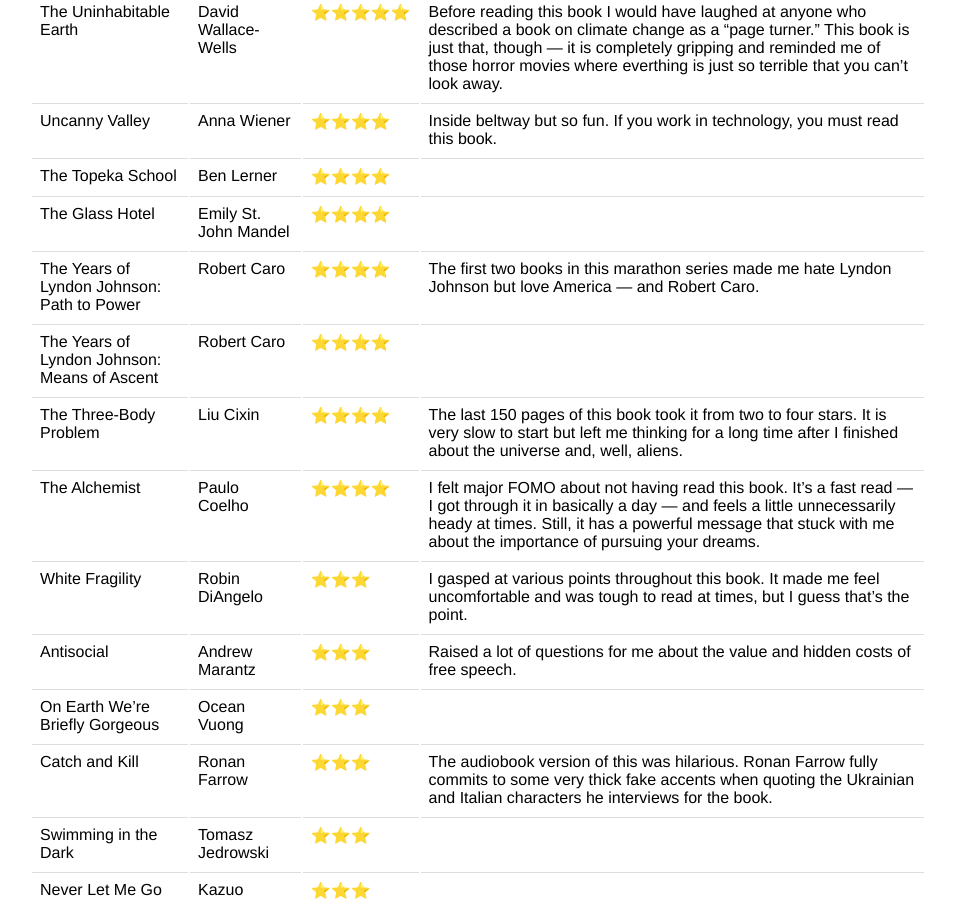
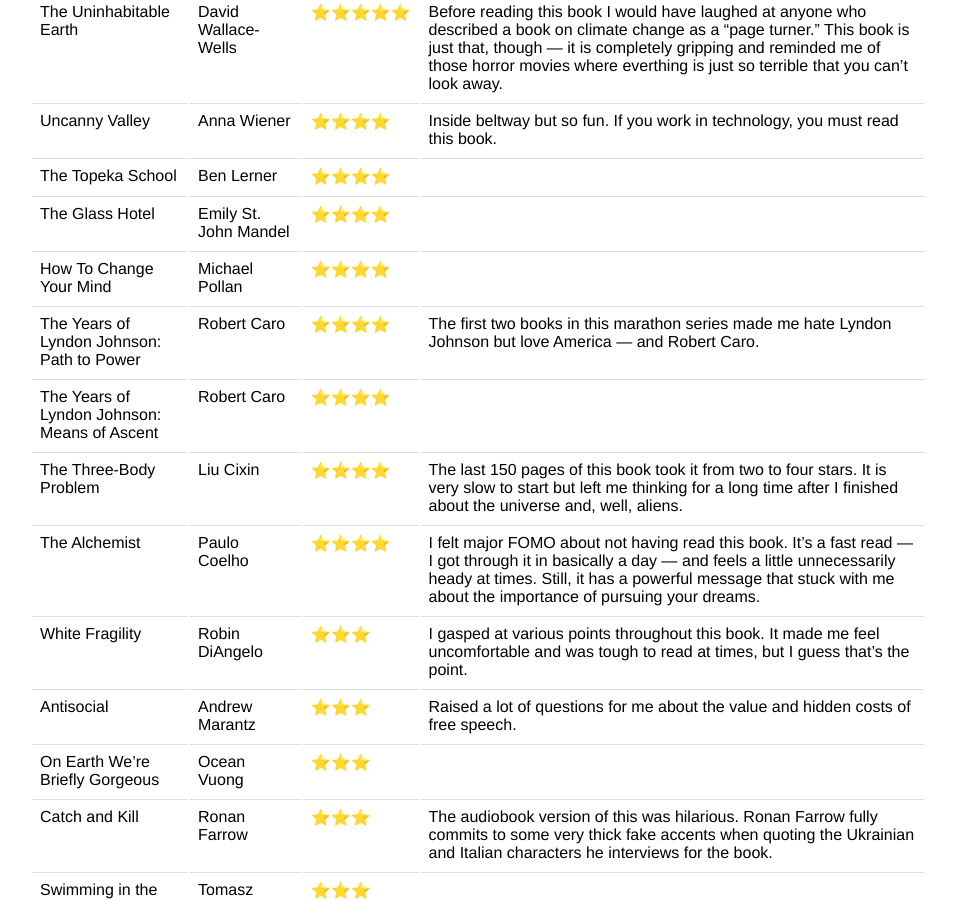
Before and after one commit to davidjwiner/davidjwiner.github.io, a Jekyll site: the page built from _posts/2020-12-18-2020-book-list.markdown, in a window 1280 px wide and 900 px high, scrolled down 495 px. Shown: the whole window, without its empty margins (162-1117 px from the left). Built offline with Jekyll 4.4.1, drawn with Linux system fonts in a browser that asks for light colours; nearby versions of some CDN libraries; comment, search, counter and statistics services are not loaded.

Commit message:
Add book to 2020 book list

```diff
--- a/_posts/2020-12-18-2020-book-list.markdown
+++ b/_posts/2020-12-18-2020-book-list.markdown
@@ -15,6 +15,7 @@
 |  Uncanny Valley | Anna Wiener | ⭐⭐⭐⭐ | Inside beltway but so fun. If you work in technology, you must read this book. |
 |  The Topeka School | Ben Lerner | ⭐⭐⭐⭐ | |
 |  The Glass Hotel | Emily St. John Mandel | ⭐⭐⭐⭐ |  |
+|  How To Change Your Mind | Michael Pollan | ⭐⭐⭐⭐ |  |
 |  The Years of Lyndon Johnson: Path to Power | Robert Caro | ⭐⭐⭐⭐ | The first two books in this marathon series made me hate Lyndon Johnson but love America — and Robert Caro. |
 |  The Years of Lyndon Johnson: Means of Ascent | Robert Caro | ⭐⭐⭐⭐ |  |
 |  The Three-Body Problem | Liu Cixin | ⭐⭐⭐⭐ | The last 150 pages of this book took it from two to four stars. It is very slow to start but left me thinking for a long time after I finished about the universe and, well, aliens. |
```
